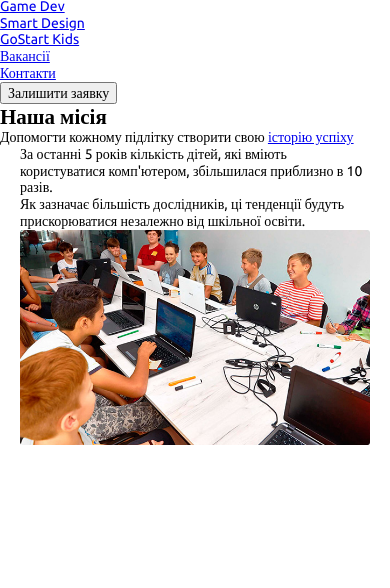
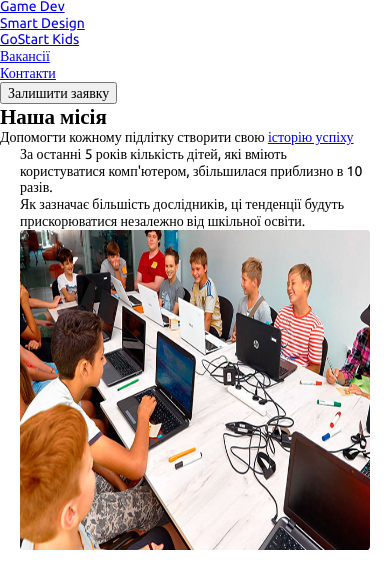
Before and after one commit to simabui/IT-Hackaton, a website: page src/index.html in a window 390 px wide. Shown: the part 56-644 px from the top of the page. Drawn offline with nearby package versions, Linux system fonts and the light colour scheme; files that its build step writes are made by us from their sources.

```diff
--- a/src/sass/styles.scss
+++ b/src/sass/styles.scss
@@ -18,3 +18,7 @@
 	display: flex;
   	flex-direction: column-reverse;
 }
+
+.company__image img{
+  height: 320px;
+}
```
Also changed, not shown: src/images/hbackground-mobile.jpg (added).
